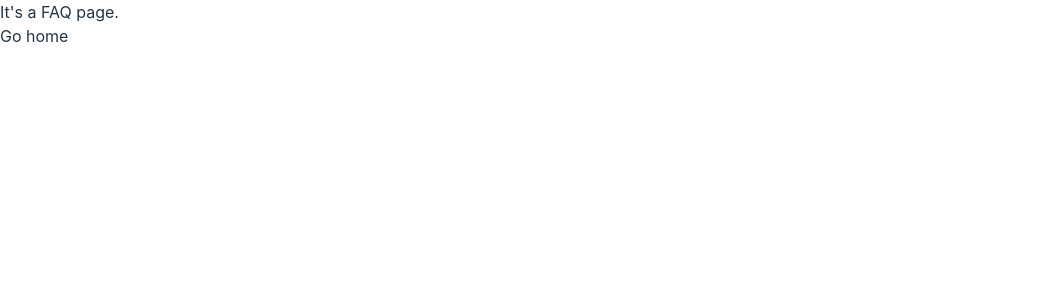
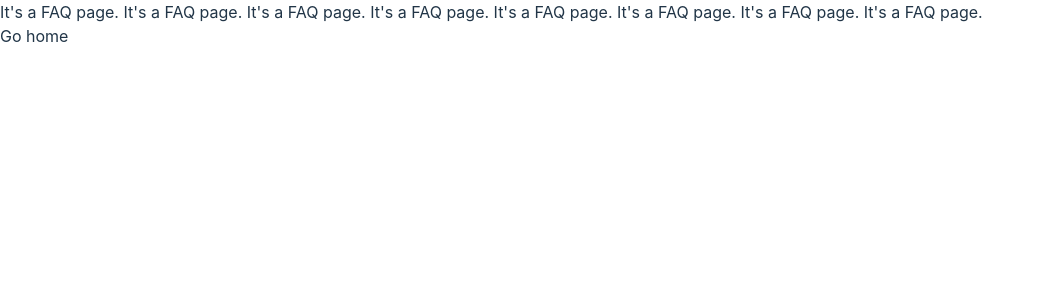
Before and after one commit to NatigAgarzayev/myChatGPT, a React (Vite) app: page /faq in a window 1280 px wide. Shown: the top 300 px of the page, without its empty margins (0-1040 px from the left). Built offline with nearby package versions, Linux system fonts and the light colour scheme.

Commit message:
Modified FAQ.tsx

```diff
--- a/src/pages/faq/Faq.tsx
+++ b/src/pages/faq/Faq.tsx
@@ -7,6 +7,13 @@ export default function Faq() {
     return (
         <div>
             It's a FAQ page.
+            It's a FAQ page.
+            It's a FAQ page.
+            It's a FAQ page.
+            It's a FAQ page.
+            It's a FAQ page.
+            It's a FAQ page.
+            It's a FAQ page.
             <div onClick={() => nav("/")}>Go home</div>
         </div>
     )
```
